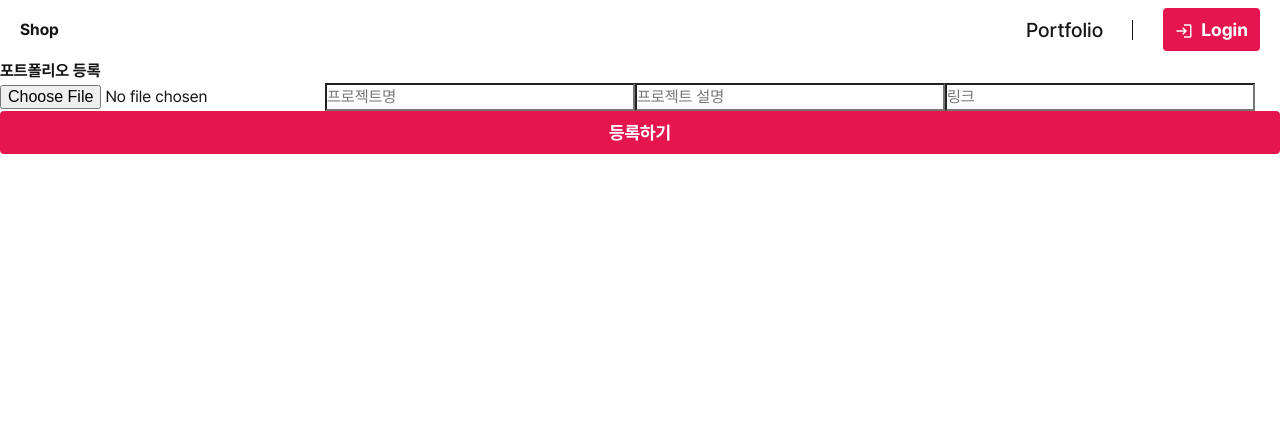
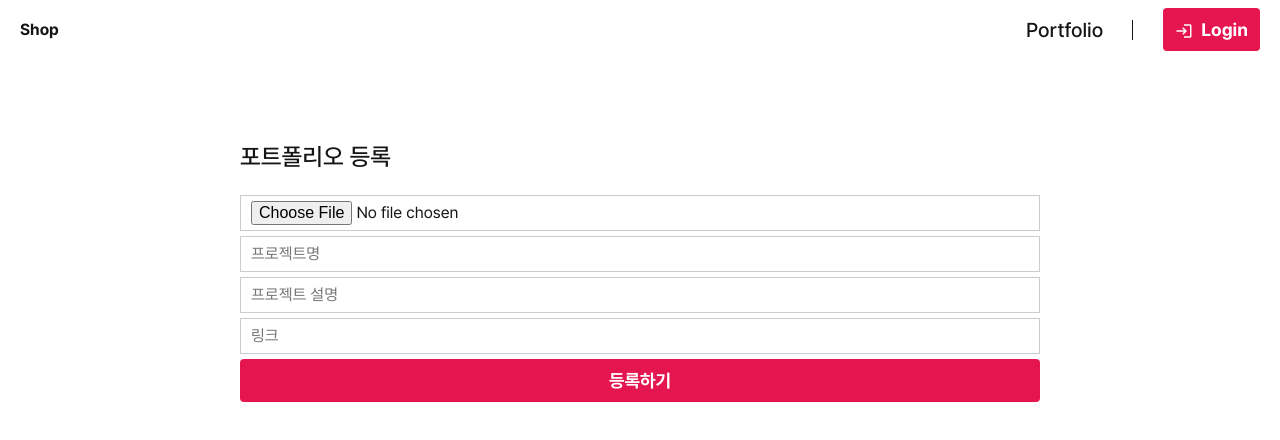
Before and after one commit to gntcjswo/shoppy-practice3, a React (Create React App) app: page /portfolio/new in a window 1280 px wide. Shown: the top 440 px of the page. Built offline with nearby package versions, Linux system fonts and the light colour scheme; no server answers.

Commit message:
포트폴리오 등록 ui

```diff
--- a/src/components/github/Github.tsx
+++ b/src/components/github/Github.tsx
@@ -4,7 +4,6 @@ import styles from './Github.module.scss';
 import gsap from 'gsap';
 import { ScrollTrigger } from 'gsap/ScrollTrigger';
 import { useGSAP } from '@gsap/react';
-import { Link } from 'react-router-dom';
 
 gsap.registerPlugin(useGSAP, ScrollTrigger);
 
@@ -105,9 +104,9 @@ export default function Github() {
         <h3 className={styles.githubTxtbox} ref={txt}>
           소스코드는 GitHub에 올려두었습니다.
         </h3>
-        <Link className={styles.githubBtn} to='http://naver.com' target='_blank' rel='noopener noreferrer' ref={btn}>
+        <a className={styles.githubBtn} href='http://naver.com' target='_blank' rel='noopener noreferrer' ref={btn}>
           GitHub
-        </Link>
+        </a>
       </div>
     </div>
   );
--- a/src/components/slider/Slick.tsx
+++ b/src/components/slider/Slick.tsx
@@ -19,6 +19,7 @@ export default function Slick({ children, className, autoplay = true, speed = 80
       infinite: loop,
       speed: speed,
       fade: true,
+      arrows: false,
       slideToShow: 1,
       autoplay: Boolean(autoplay),
       autoplaySpeed: typeof autoplay === 'boolean' ? 6000 : autoplay,
--- a/src/components/technology/Technology.module.scss
+++ b/src/components/technology/Technology.module.scss
@@ -14,7 +14,7 @@
   position: absolute;
   top: 100%;
   left: 50%;
-  width: 100vw;
+  width: 100%;
   padding: 30px 20px 100px;
   text-align: center;
   margin-top: 6.25rem;
--- a/src/pages/AllProducts.module.scss
+++ b/src/pages/AllProducts.module.scss
@@ -0,0 +1,25 @@
+@use 'src/styles/variables';
+
+.head {
+  h2 {
+    font-size: 1.5rem;
+    font-weight: 500;
+  }
+
+  a {
+    display: inline-block;
+    font-size: 1.125rem;
+    line-height: 1.5;
+    text-align: center;
+    padding: 8px 12px;
+    color: #fff;
+    font-weight: bold;
+    background-color: variables.$color-base;
+    border: none;
+    border-radius: 4px;
+
+    &:hover {
+      background-color: variables.$color-base-hover;
+    }
+  }
+}
--- a/src/pages/AllProducts.tsx
+++ b/src/pages/AllProducts.tsx
@@ -1,13 +1,13 @@
 import React from 'react';
 import styles from './AllProducts.module.scss';
-import { LinkButton } from 'components/ui/buttons/Button';
+import { Link } from 'react-router-dom';
 
 export default function AllProducts() {
   return (
     <div>
       <div className={styles.head}>
         <h2>Title</h2>
-        <LinkButton theme='strong' size='s' href='/portfolio/new' text='포트폴리오 등록' />
+        <Link to='/portfolio/new'>포트폴리오 등록</Link>
       </div>
     </div>
   );
--- a/src/pages/NewProducts.module.scss
+++ b/src/pages/NewProducts.module.scss
@@ -0,0 +1,25 @@
+@use 'src/styles/variables';
+
+.portfolioForm {
+  width: 100%;
+  // max-width: variables.$inner-max-width;
+  max-width: 800px;
+  margin: 0 auto;
+  padding: 5rem 0;
+
+  h2 {
+    font-size: 1.5rem;
+    font-weight: 500;
+    margin-bottom: 1.25rem;
+  }
+
+  form {
+    input {
+      display: block;
+      width: 100%;
+      margin: 5px 0;
+      padding: 0.3125rem 0.625rem;
+      border: 1px solid #ccc;
+    }
+  }
+}
--- a/src/pages/NewProducts.tsx
+++ b/src/pages/NewProducts.tsx
@@ -2,6 +2,7 @@ import React, { FormEvent, ChangeEvent, useState } from 'react';
 import styles from './NewProducts.module.scss';
 import { uploadImage } from 'api/uploader';
 import { Button } from 'components/ui/buttons/Button';
+import { useNavigate } from 'react-router-dom';
 
 type Portfolio = {
   title: string;
@@ -17,7 +18,9 @@ export default function NewProducts() {
   });
   const [file, setFile] = useState<File | null>(null);
   const [isUploading, setIsUploading] = useState<boolean>(false);
-  const [success, setSuccess] = useState<string | null>(null);
+  // const [success, setSuccess] = useState<string | null>(null);
+
+  const navigate = useNavigate();
 
   const handleChange = (e: ChangeEvent<HTMLInputElement>) => {
     const { name, value, files } = e.target;
@@ -35,10 +38,12 @@ export default function NewProducts() {
     uploadImage(file)
       .then((url) => {
         console.log(url);
-        setSuccess('성공적으로 제품이 추가되었습니다.');
-        setTimeout(() => {
-          setSuccess(null);
-        }, 4000);
+        alert('프트폴리오가 등록되었습니다.');
+        navigate('/portfolio');
+        // setSuccess('성공적으로 제품이 추가되었습니다.');
+        // setTimeout(() => {
+        //   setSuccess(null);
+        // }, 4000);
       })
       .finally(() => setIsUploading(false));
   };
@@ -46,7 +51,7 @@ export default function NewProducts() {
   return (
     <div className={styles.portfolioForm}>
       <h2>포트폴리오 등록</h2>
-      {success && <p>{success}</p>}
+      {/* {success && <p>{success}</p>} */}
       {file && <img src={URL.createObjectURL(file)} alt='local file' />}
       <form onSubmit={handleSubmit}>
         <input type='file' accept='image/*' name='file' required onChange={handleChange} />
```
